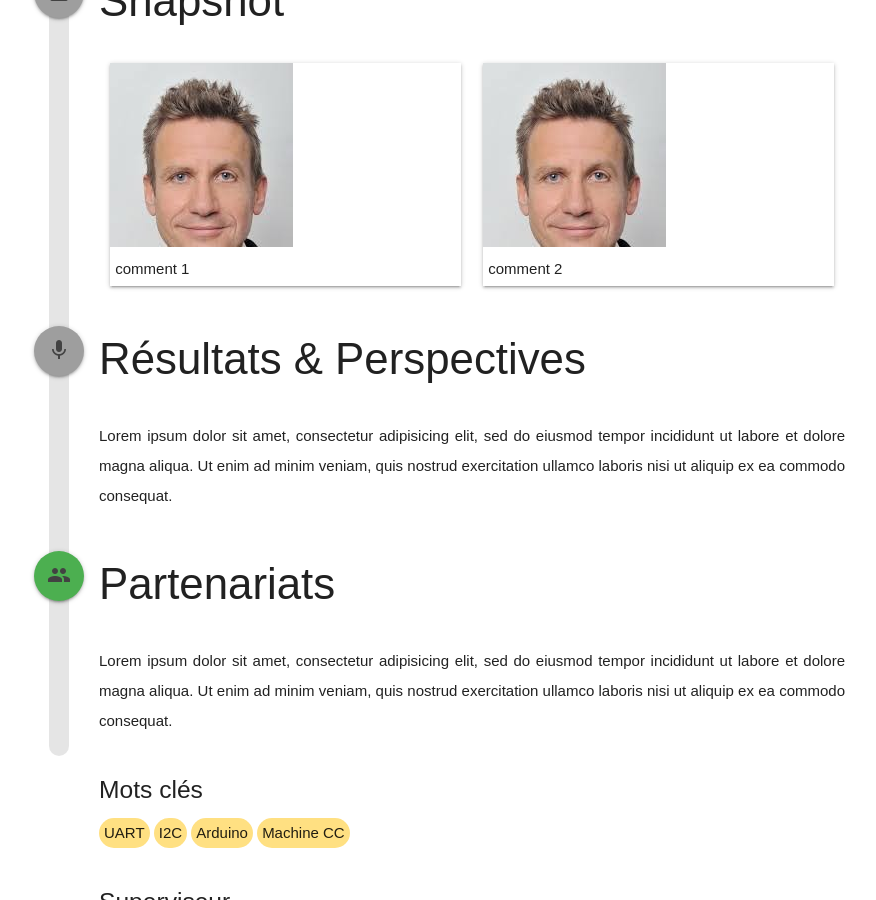
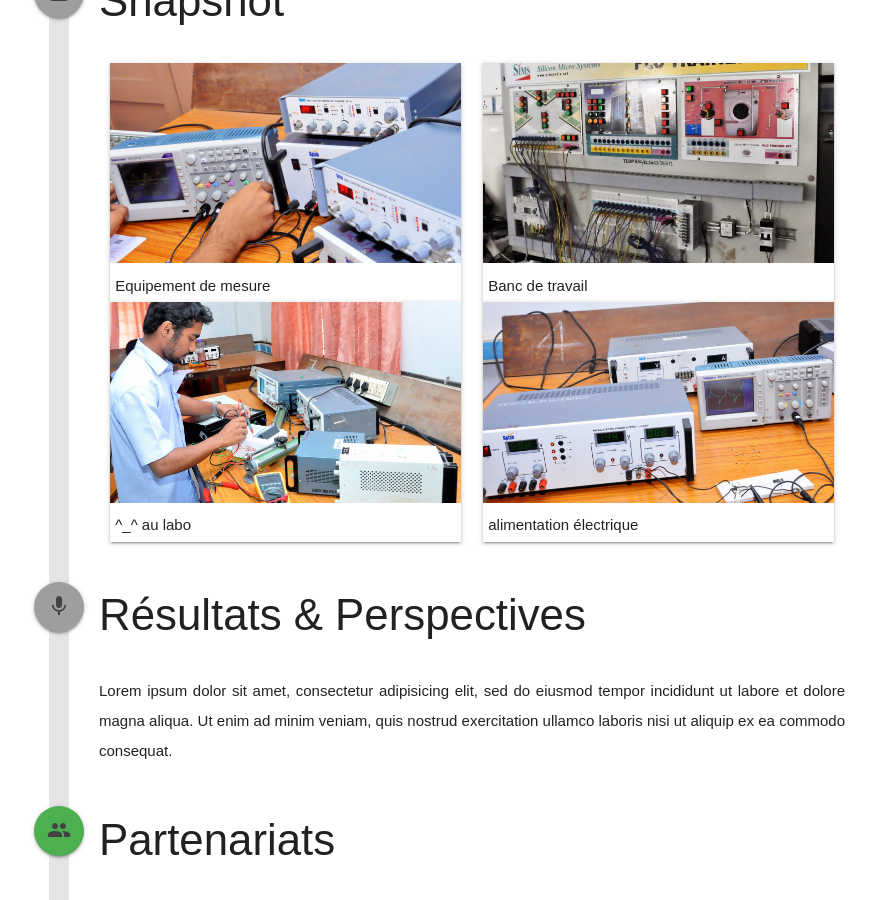
Before and after one commit to project-story/project-story.github.io, a Jekyll site: the page built from _posts/2018-10-10-draft.md, in a window 1280 px wide and 900 px high, scrolled down 926 px. Shown: the whole window, without its empty margins (93-969 px from the left). Built offline with Jekyll 4.4.1, drawn with Linux system fonts in a browser that asks for light colours; nearby versions of some CDN libraries; some web fonts are replaced; library files that are not in the unit come from our copies.

Commit message:
Fix #9: add some picture and test final structure of snapshot images

```diff
--- a/_layouts/post.html
+++ b/_layouts/post.html
@@ -78,7 +78,7 @@
                         {% for url in page.snapshot %}
                         <div class="col l6 m12 s12">
                             <div class="z-depth-1">
-                                <img class="responsive-img" src="{{ url }}" />
+                                <img class="responsive-img" src="/images/{{ url }}" />
                                 <div class="padding-5">{{ page.snapcomment[forloop.index0] }}</div>
                             </div>
                         </div>
--- a/_posts/2018-10-10-draft.md
+++ b/_posts/2018-10-10-draft.md
@@ -25,6 +26,6 @@ section:
        tempor incididunt ut labore et dolore magna aliqua. Ut enim ad minim veniam,
        quis nostrud exercitation ullamco laboris nisi ut aliquip ex ea commodo
        consequat.
-snapshot: ["/images/test.jpg", "/images/test.jpg"]
-snapcomment: ["comment 1", "comment 2"]
+snapshot: ["2018/10/1/communication.jpg", "2018/10/1/control-station.jpg", "2018/10/1/instrument.jpg", "2018/10/1/power.jpg"]
+snapcomment: ["Equipement de mesure", "Banc de travail", "^_^ au labo", "alimentation électrique"]
 ---
```
Also changed, not shown: other parts of _posts/2018-10-10-draft.md (+1 -0 lines), images/2018/10/1/communication.jpg (added), images/2018/10/1/control-station.jpg (added), images/2018/10/1/instrument.jpg (added), images/2018/10/1/power.jpg (added), images/2018/10/1/table.jpg (added), images/2018/10/1/toolkit.jpg (added).
